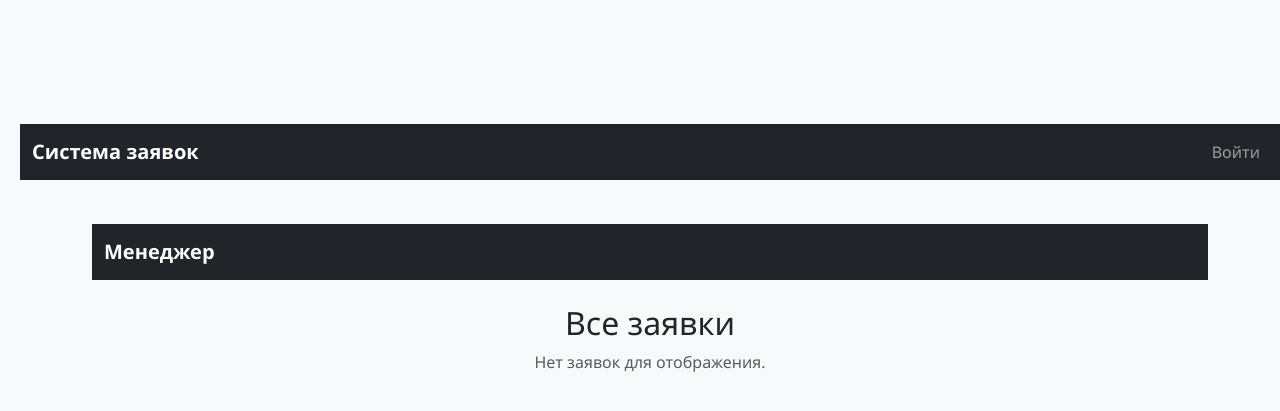
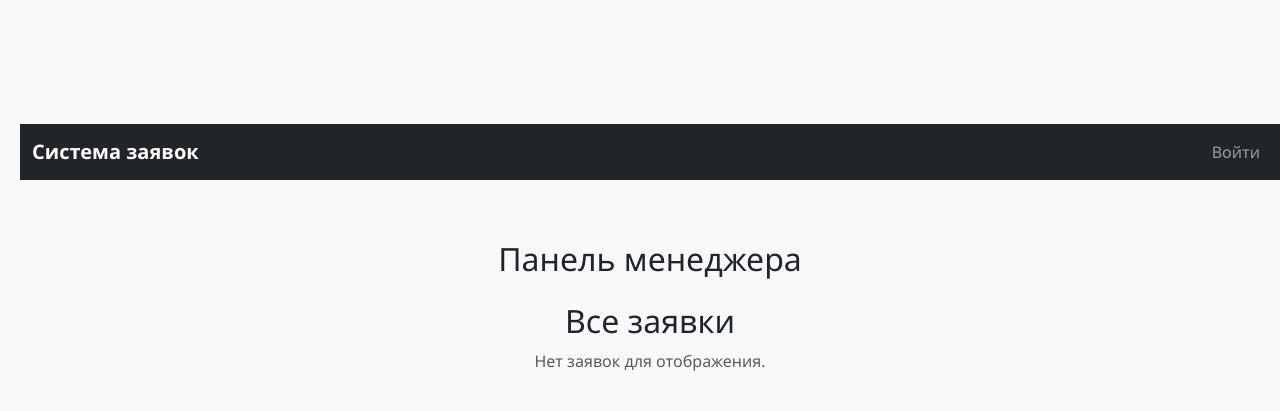
Before and after one commit to Viktoria0109/tech_ticket, a FastAPI app: template frontent/templates/menager/menager.html in a window 1280 px wide. Shown: the top 411 px of the page. Run offline with FastAPI, Linux system fonts and the light colour scheme; the template is opened without the code that fills it, so the values that code supplies are empty.

Commit message:
изм menager

```diff
--- a/frontent/templates/menager/menager.html
+++ b/frontent/templates/menager/menager.html
@@ -7,18 +7,12 @@
 </head>
 {% extends "base.html" %}
 {% block title %}Панель менеджера{% endblock %}
+
+{% block page_header %}
+<!-- Подзаголовок страницы: выводится под общей навигацией -->
+<h2 class="mb-4">Панель менеджера</h2>
+{% endblock %}
 {% block content %}
-<nav class="navbar navbar-expand-lg navbar-dark bg-dark mb-4">
-    <div class="container-fluid">
-        <a class="navbar-brand">Менеджер</a>
-        <ul class="navbar-nav ms-auto">
-            {% if user %}
-            <li class="nav-item"><span class="nav-link">{{ user.email }}</span></li>
-            <li class="nav-item"><a class="nav-link" href="/auth/login">Выход</a></li>
-            {% endif %}
-        </ul>
-    </div>
-</nav>
 
 <h2>Все заявки</h2>
 {% if tickets %}
```
